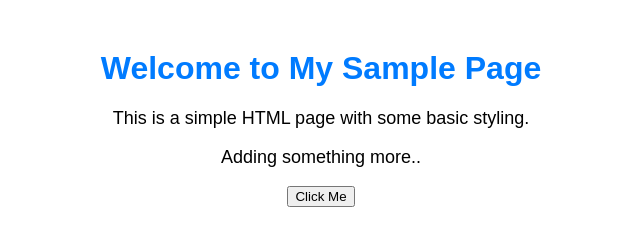
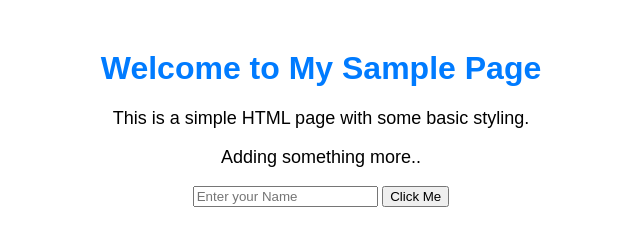
Before and after one commit to MMinHein/githubTest, a plain HTML site: page index.html in a window 1280 px wide. Shown: the whole page, without its empty margins (319-959 px from the left). Drawn offline with Linux system fonts and the light colour scheme.

Commit message:
Update index.html

```diff
--- a/index.html
+++ b/index.html
@@ -22,6 +22,7 @@
     <h1>Welcome to My Sample Page</h1>
     <p>This is a simple HTML page with some basic styling.</p>
     <p>Adding something more..</p>
+    <input type="text" placeholder="Enter your Name"/>
     <button onclick="showMessage()">Click Me</button>
 
     <script>
```
